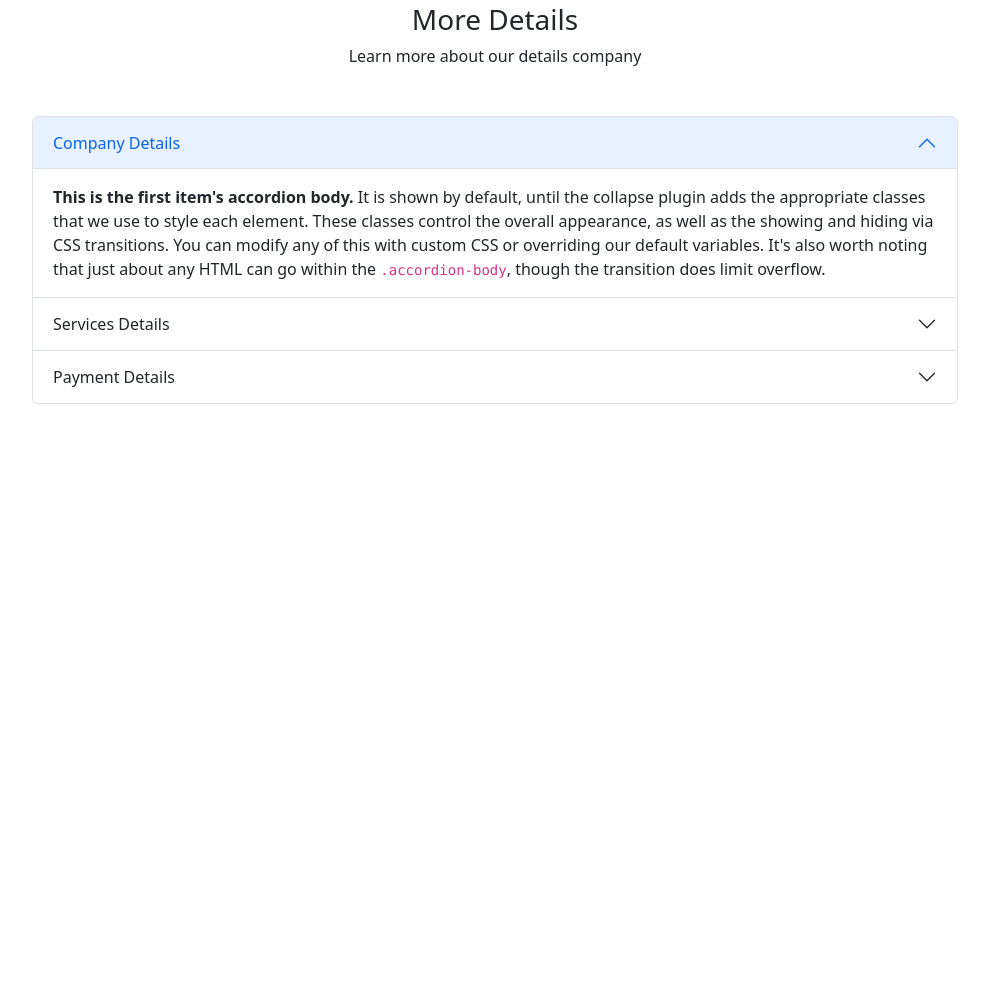
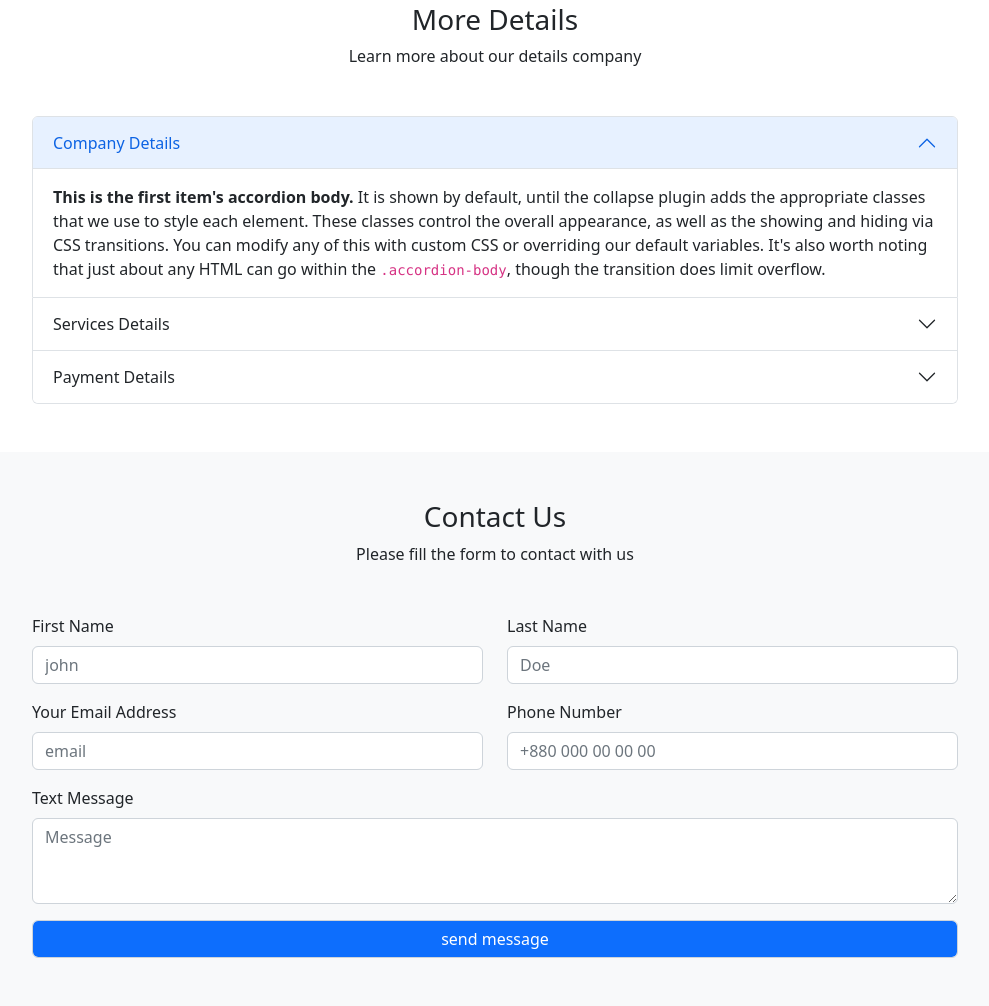
Before and after one commit to sujay-roy/class-11, a plain HTML site: page index.html in a window 1280 px wide. Shown: the part 1787-2793 px from the top of the page, without its empty margins (145-1134 px from the left). Before the commit the page ends 2239 px from the top, so only its background shows below. Drawn offline with nearby package versions, Linux system fonts and the light colour scheme.

Commit message:
contant add

```diff
--- a/index.html
+++ b/index.html
@@ -208,7 +208,56 @@
                 </div>
             </div>
         </div>
-
+        <div class="contact-area py-5 bg-light">
+            <div class="container">
+                <div class="col-lg-6 offset-lg-3">
+                    <div class="section-hedding text-center mb-5">
+                        <h3>Contact Us</h3>
+                        <p>Please fill the form to contact with us</p>
+                    </div>
+                </div>
+                <div class="row">
+                    <div class="col-lg-10 offset-lg-1">
+                        <form action="">
+                            <div class="row">
+                                <div class="col-lg-6">
+                                    <div class="mb-3">
+                                        <label for="first-name" class="form-label">First Name</label>
+                                        <input type="text" class="form-control" id="first-name" placeholder="john">
+                                      </div>
+                                </div>
+                                <div class="col-lg-6">
+                                    <div class="mb-3">
+                                        <label for="last-name" class="form-label">Last Name</label>
+                                        <input type="text" class="form-control" id="last-name" placeholder="Doe">
+                                      </div>
+                                </div>
+                                <div class="col-lg-6">
+                                    <div class="mb-3">
+                                        <label for="email" class="form-label">Your Email Address</label>
+                                        <input type="email" class="form-control" id="email" placeholder="email">
+                                      </div>
+                                </div>
+                                <div class="col-lg-6">
+                                    <div class="mb-3">
+                                        <label for="phone" class="form-label">Phone Number</label>
+                                        <input type="tel" class="form-control" id="phone" placeholder="+880 000 00 00 00">
+                                      </div>
+                                </div>
+                                <div class="col-lg-12">
+                                    <div class="mb-3">
+                                        <label for="message" class="form-label">Text Message</label>
+                                        <textarea class="form-control" id="message" rows="3" placeholder="Message"></textarea>
+                                      </div>
+                                </div>
+                                <div class="col-lg-12">
+                                    <input type="submit" value="send message"class="form-control bg-primary text-white"/>
+                                </div>
+                            </div>
+                        </form>
+                    </div>
+            </div>
+        </div>
     </main>
 
 
```
